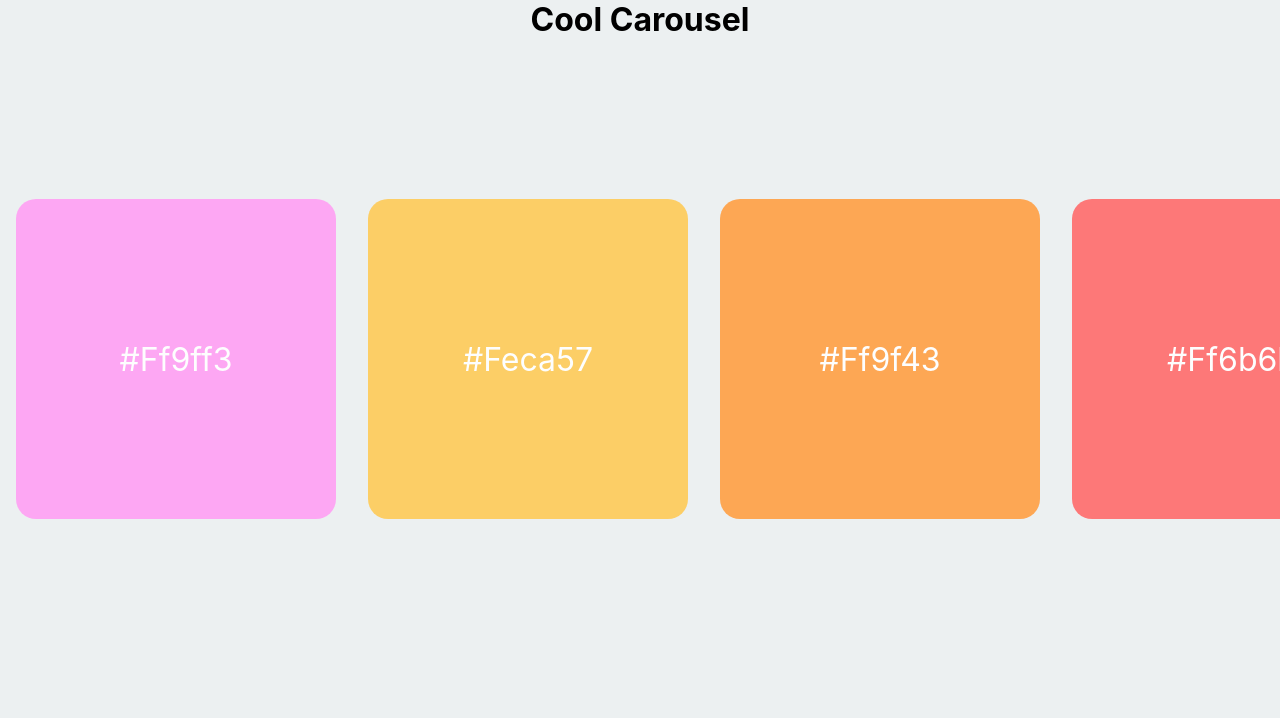
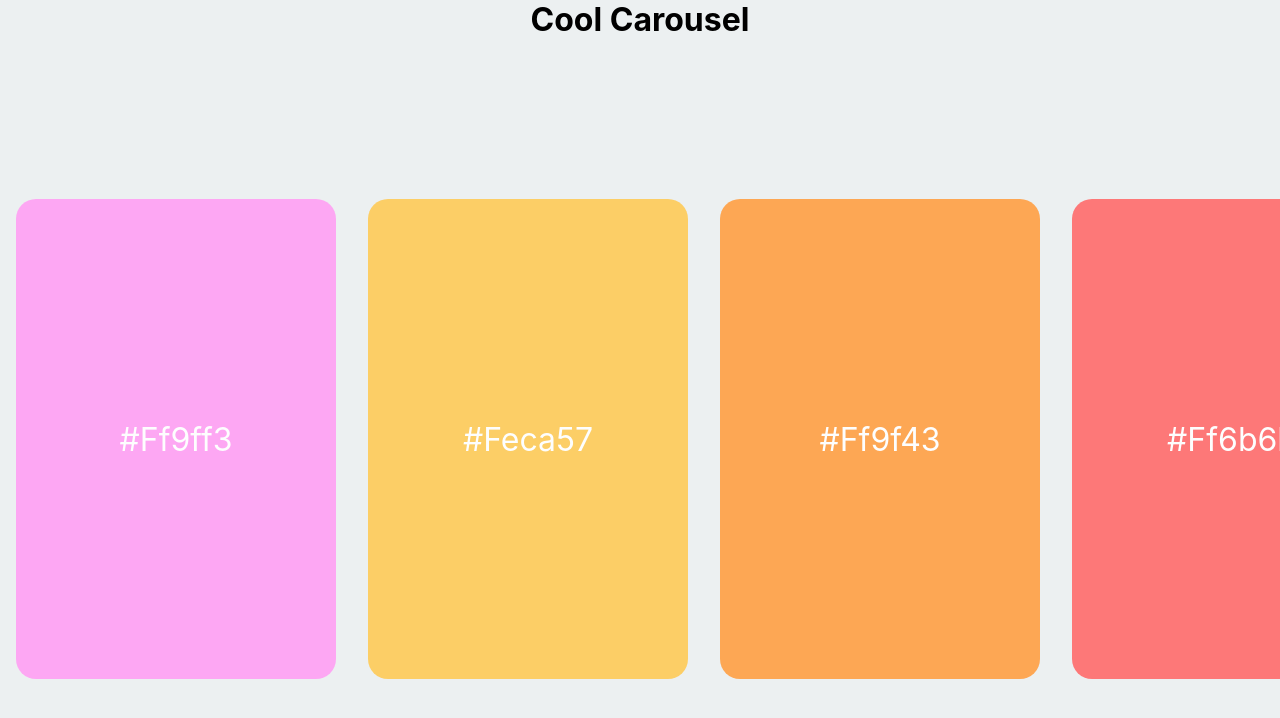
Before and after one commit to mattwong59/react-carousel, a React (Create React App) app: page / in a window 1280 px wide. Shown: the top 718 px of the page. Built offline with nearby package versions, Linux system fonts and the light colour scheme.

Commit message:
Adjust height of cards

```diff
--- a/src/App.styled-components.js
+++ b/src/App.styled-components.js
@@ -32,7 +32,7 @@ export const Item = styled("div")`
   font-size: 2rem;
   text-transform: capitalize;
   width: ${({ size }) => `${size}rem`};
-  height: ${({ size }) => `${size}rem`};
+  height: ${({ size }) => `${size * 1.5}rem`};
   display: flex;
   align-items: center;
   justify-content: center;
```
